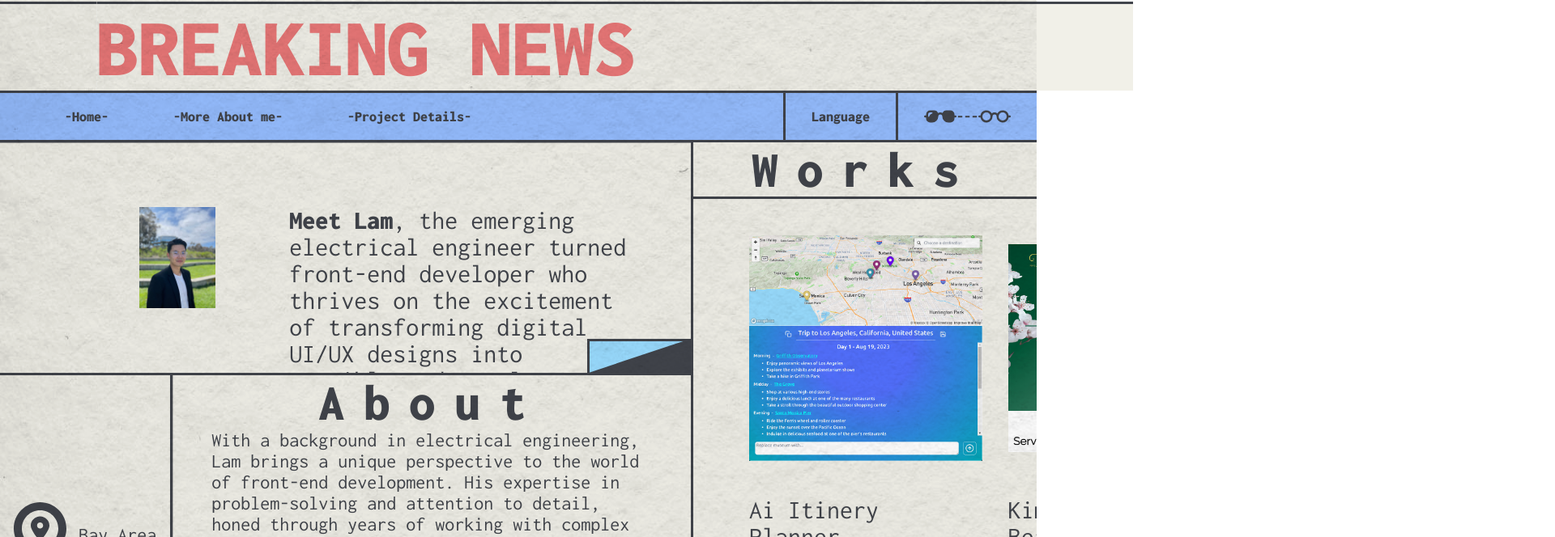
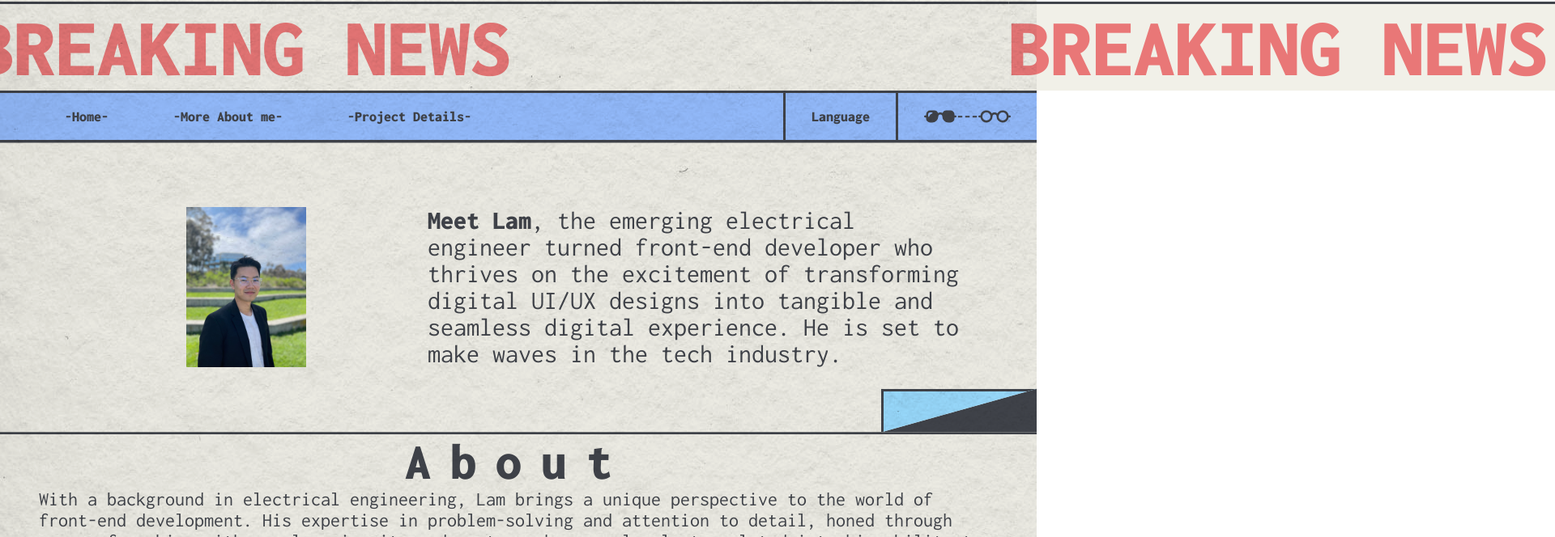
Before and after one commit to lam-tu-tr/Frontend-times, a Next.js app: page / in a window 1280 px wide. Shown: the part 452-1116 px from the top of the page at 81% size, 1920 px wide, since content can reach past the window. Built offline with nearby package versions, Linux system fonts and the light colour scheme.

Commit message:
Changed main from grid to flex

```diff
--- a/app/globals.scss
+++ b/app/globals.scss
@@ -130,13 +130,17 @@ html {
 
 main {
   background-color: var(--light-font-color);
-  height: 100svh;
-  display: grid;
-  grid-template-columns: repeat(6, 1fr);
-  grid-template-rows: 3fr 3fr 3fr 1fr;
-  grid-template-areas:
-    "intro intro intro intro works works"
-    "intro intro intro intro works works"
-    "extra about about about works works"
-    "extra tech tech tech tech connect";
+
+  display: flex;
+  flex-direction: column;
+  // height: 100svh;
+
+  // display: grid;
+  // grid-template-columns: repeat(6, 1fr);
+  // grid-template-rows: 3fr 3fr 3fr 1fr;
+  // grid-template-areas:
+  //   "intro intro intro intro works works"
+  //   "intro intro intro intro works works"
+  //   "extra about about about works works"
+  //   "extra tech tech tech tech connect";
 }
```
